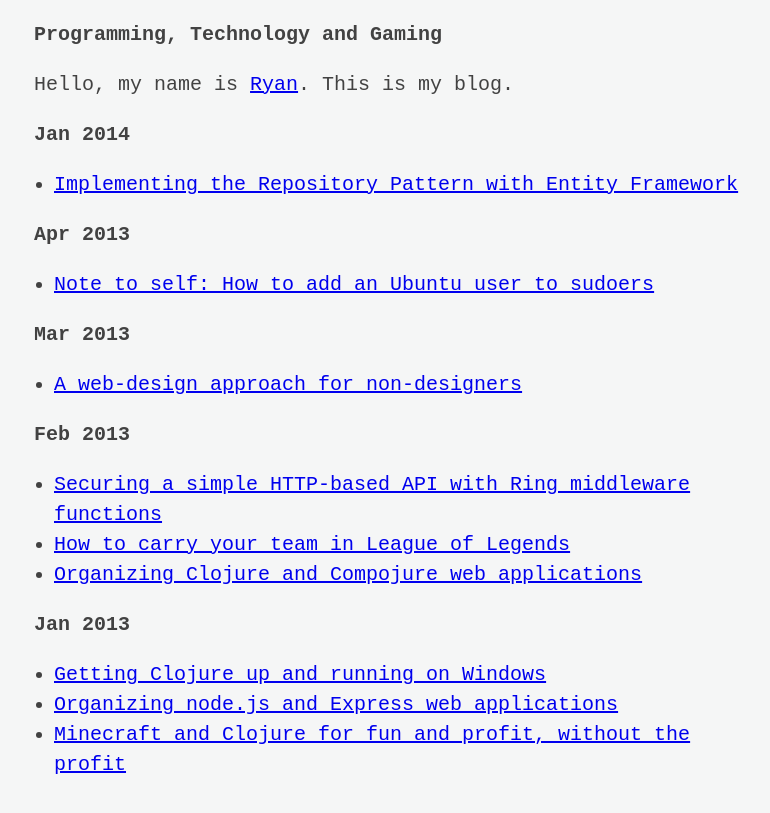
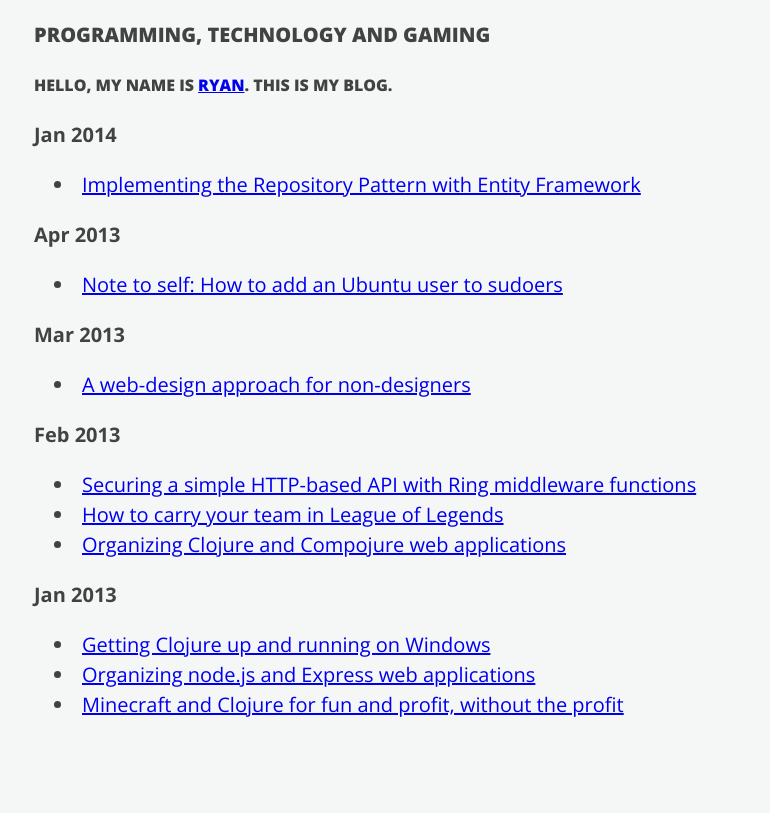
Before and after one commit to ryancole/ryancole.github.com, a Jekyll site: the page built from index.html, in a window 1280 px wide. Shown: the top 813 px of the page, without its empty margins (256-1026 px from the left). Built offline with Jekyll 4.4.1, drawn with Linux system fonts in a browser that asks for light colours.

Commit message:
change to kramdown

```diff
--- a/_config.yml
+++ b/_config.yml
@@ -1,3 +1,4 @@
 safe: true
 lsi: false
 pygments: true
+markdown: kramdown
--- a/_layouts/default.html
+++ b/_layouts/default.html
@@ -39,8 +39,8 @@
   </head>
   <body>
 
-    <h1>{{ page.title }}</h1>
-    <p>Hello, my name is <a href="http://twitter.com/_ryancole">Ryan</a>. This is my blog.</p>
+    <h1 class="post-title">{{ page.title }}</h1>
+    <h2 class="post-date">Hello, my name is <a href="http://twitter.com/_ryancole">Ryan</a>. This is my blog.</h2>
 
     {{ content }}
 
--- a/_layouts/entry.html
+++ b/_layouts/entry.html
@@ -48,13 +48,12 @@
   </head>
   <body>
 
-    <h1>{{ page.title }}</h1>
-    <p>Posted on {{ page.date | date:"%B %d, %Y" }} &mdash; <a href="/">Home</a></p>
+    <h1 class="post-title">{{ page.title }}</h1>
+    <h2 class="post-date">Posted on {{ page.date | date:"%B %d, %Y" }} &mdash; <a href="/">Home</a></h2>
 
     {{ content }}
 
     <p>&mdash; Ryan Cole</p>
-    <p>Find a problem or have a question about this post? Tweet me <a href="http://twitter.com/_ryancole">@_ryancole</a></p>
 
     <div id="disqus_thread"></div>
 
--- a/index.html
+++ b/index.html
@@ -13,7 +13,7 @@ description: rycole.com is a blog about programming, technology and gaming.
         </ul>
     {% endunless %}
 
-    <h1>{{ currentyear }}</h1>
+    <h3>{{ currentyear }}</h3>
     <ul>
 
     {% capture year %}{{ currentyear }}{% endcapture %}
--- a/static/css/style.css
+++ b/static/css/style.css
@@ -1,9 +1,10 @@
+@import url(http://fonts.googleapis.com/css?family=Open+Sans:300italic,400italic,600italic,700italic,800italic,400,600,300,700,800);
 
 body {
 
   color: #424242;
   margin: inherit 0px;
-  font-family: "Courier New", courier, monospace;
+  font-family: 'Open Sans', sans-serif;
   background-color: #f5f6f6;
 
 }
@@ -22,13 +23,17 @@ pre code {
 
 }
 
-h1, h2, p, ul {
+h1, h2, h3, p, ul {
 
   width: 700px;
   margin: 1em auto;
   font-size: 20px;
   line-height: 30px;
 
+}
+
+ul {
+  list-style-position: inside;
 }
 
 #disqus_thread {
@@ -46,3 +51,18 @@ h1, h2, p, ul {
   background-color: #eceeee;
 
 }
+
+.post-title {
+
+  font-weight: 800;
+  text-transform: uppercase;
+
+}
+
+.post-date {
+
+  font-size: 1em;
+  font-weight: 800;
+  text-transform: uppercase;
+
+}
```
Also changed, not shown: _posts/2014-01-25-entity-framework-repository-pattern.md (+1 -1 lines).
